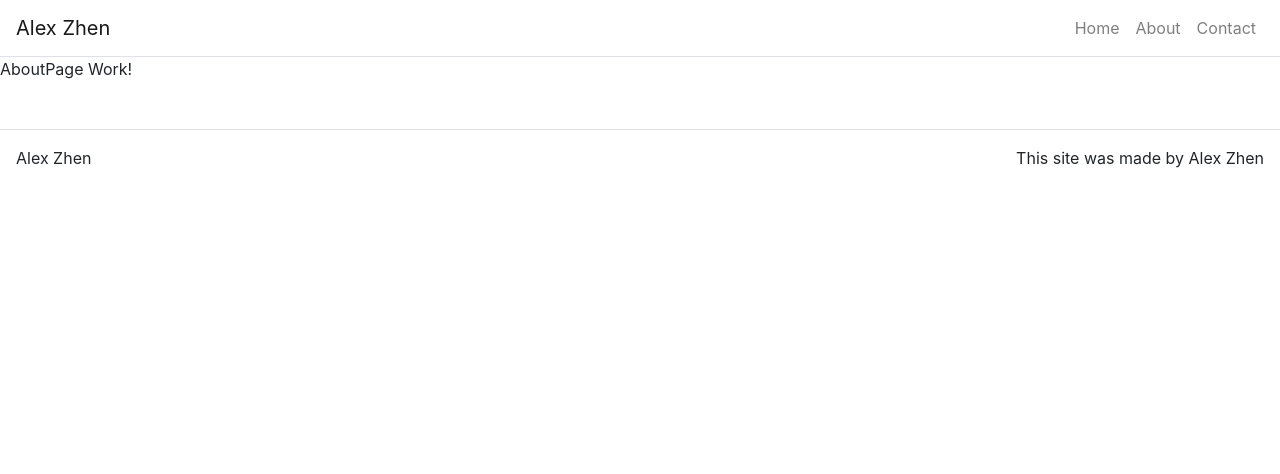
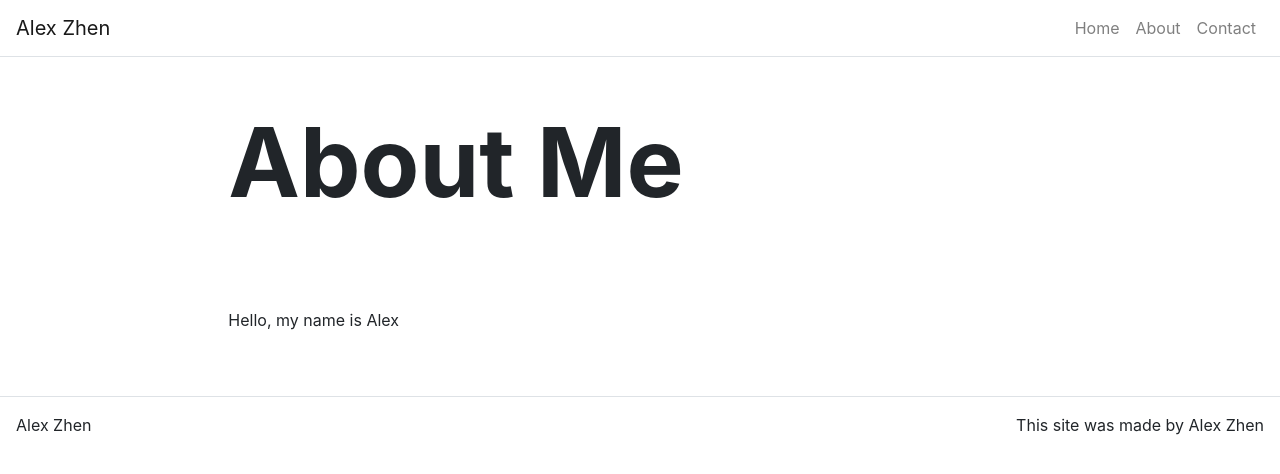
Before and after one commit to alexzhen93/Personal-Porfolio-, a React (Create React App) app: page /about in a window 1280 px wide. Shown: the top 474 px of the page. Built offline with nearby package versions, Linux system fonts and the light colour scheme.

Commit message:
About Page Content add

```diff
--- /dev/null
+++ b/src/components/Content.js
@@ -0,0 +1,20 @@
+import React from 'react';
+import Container from 'react-bootstrap/Container';
+import Row from 'react-bootstrap/Row';
+import Col from 'react-bootstrap/Col';
+function Content(props) {
+
+    return(
+
+        <Container fluid={true}>
+            <Row className="justify-content-center">
+                <Col md={8}>
+                    {props.children}
+                </Col>
+            </Row>
+        </Container>
+    );
+
+}
+
+export default Content;
--- a/src/components/Hero.js
+++ b/src/components/Hero.js
@@ -11,7 +11,7 @@
         <Jumbotron className="bg-transparent Jumbotron-fluid p-0">
             <Container fluid={true}>
                 <Row className="justify-content-center py-5">
-                    <Col md={10} sm={12}>
+                    <Col md={8} sm={12}>
                      { props.title && <h1 className="display-1 font-weight-bolder">{ props.title }</h1> }
                      { props.subTitle && <h3 className="display-4 font-weight-light">{ props.subTitle }</h3> }
                      { props.text && <h3 className="lead font-weight-light">{ props.text }</h3> }
--- a/src/pages/AboutPage.js
+++ b/src/pages/AboutPage.js
@@ -1,9 +1,16 @@
 import React from 'react';
+import Hero from '../components/Hero';
+import Content from '../components/Content';
 
 function AboutPage(props) {
 
     return(
-        <p>AboutPage Work!</p>
+        <div>
+            <Hero title={props.title}/>
+            <Content>
+                <p>Hello, my name is Alex</p>
+            </Content>
+        </div>
     );
 }
 
```
